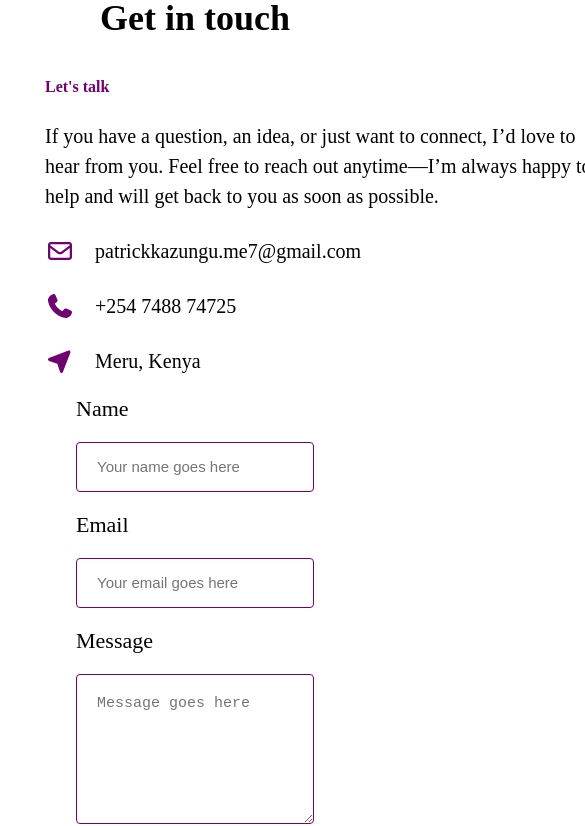
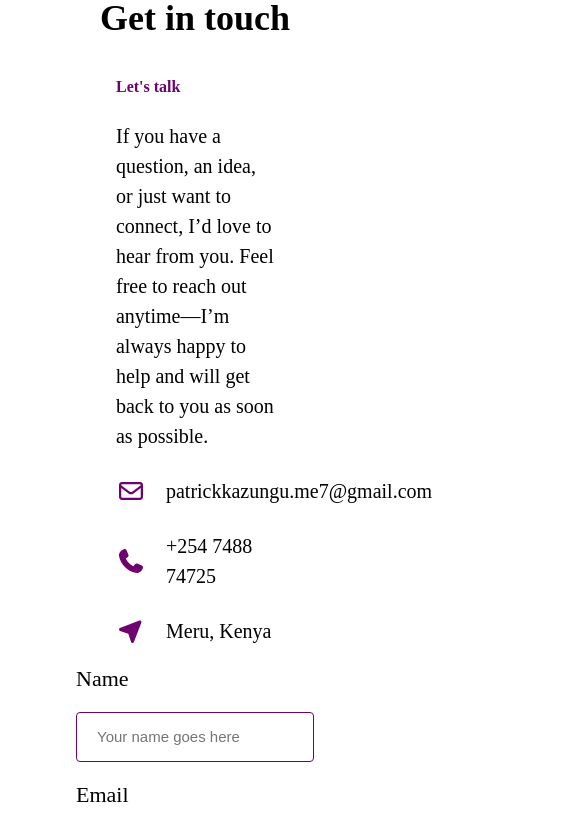
Before and after one commit to kazungu-p/Porfolio, a React (Vite) app: page / in a window 390 px wide. Shown: the part 5660-6486 px from the top of the page, 585 px wide, since content can reach past the window. Built offline with nearby package versions, Linux system fonts and the light colour scheme.

Commit message:
enhanced responsiveness of footer

```diff
--- a/src/assets/styles/contact.css
+++ b/src/assets/styles/contact.css
@@ -99,7 +99,7 @@
         font-size: 1em;
     }
     .contact-left p{
-        max-width: 550px;
+        width: 100%;
     }
     .contact-right input, .contact-right textarea{
         width: 100%;
--- a/src/assets/styles/footer.css
+++ b/src/assets/styles/footer.css
@@ -74,4 +74,8 @@ transition: 0.4s;
     .footer-top-left p{
         width: fit-content;
     }
+    .footer-top-right{
+        display: flex;
+        gap: 20px;
+    }
 }
```
